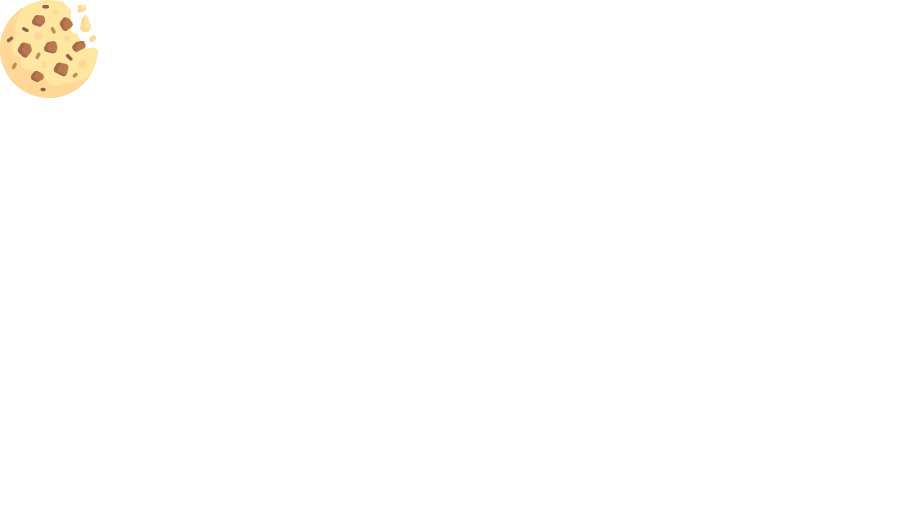
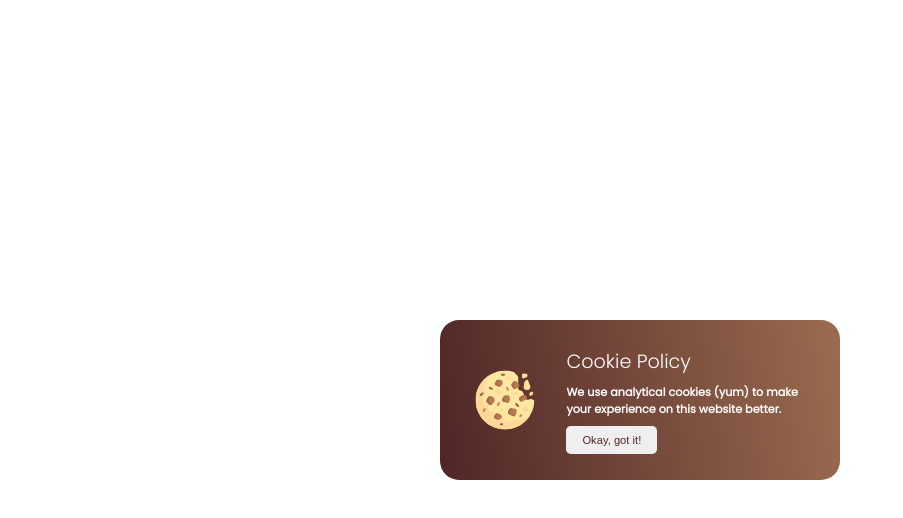
Before and after one commit to michellelclement/deved-animation, a plain HTML site: page index.html in a window 1280 px wide. Shown: the whole page, without its empty margins (0-903 px from the left). Drawn offline with nearby package versions, Linux system fonts and the light colour scheme.

Commit message:
set up and style pop up cookie window

```diff
--- a/index.html
+++ b/index.html
@@ -11,6 +11,8 @@
       href="https://fonts.googleapis.com/css2?family=Poppins:wght@300;400&display=swap"
       rel="stylesheet"
     />
+  <body>
+
     <link rel="stylesheet" href="style.css" />
   </head>
   <body>
@@ -225,6 +227,13 @@
           </clipPath>
         </defs>
       </svg>
+    <div class="text">
+      <h2 class="cookie-title">Cookie Policy</h2>
+      <p class="cookie-subtitle">
+        We use analytical cookies (yum) to make your experience on this website
+        better.
+      </p>
+      <button>Okay, got it!</button>
     </div>
 
     <script
--- a/style.css
+++ b/style.css
@@ -3,3 +3,50 @@
   padding: 0;
   box-sizing: border-box;
 }
+
+body {
+  height: 100vh;
+  font-family: 'Poppins', sans-serif;
+}
+
+.cookie-container {
+  background: linear-gradient(260deg, #9b6c50 0%, #4f2626 100%);
+  position: absolute;
+  top: 50%;
+  left: 50%;
+  transform: translate(-50%, -50%);
+  color: white;
+  display: flex;
+  align-items: center;
+  width: 25rem;
+  height: 10rem;
+  border-radius: 1.2rem;
+  padding: 1rem;
+  justify-content: space-between;
+}
+
+.text {
+  width: 70%;
+}
+
+.cookie {
+  transform: scale(0.6);
+}
+.cookie-title {
+  font-size: 1.2rem;
+  font-weight: lighter;
+}
+
+.cookie-subtitle {
+  font-weight: bold;
+  padding: 0.5rem 0rem;
+  font-size: 0.7rem;
+}
+
+button {
+  border-style: none;
+  padding: 0.5rem 1rem;
+  color: #4f2626;
+  font-size: 0.7rem;
+  border-radius: 0.3rem;
+}
```
